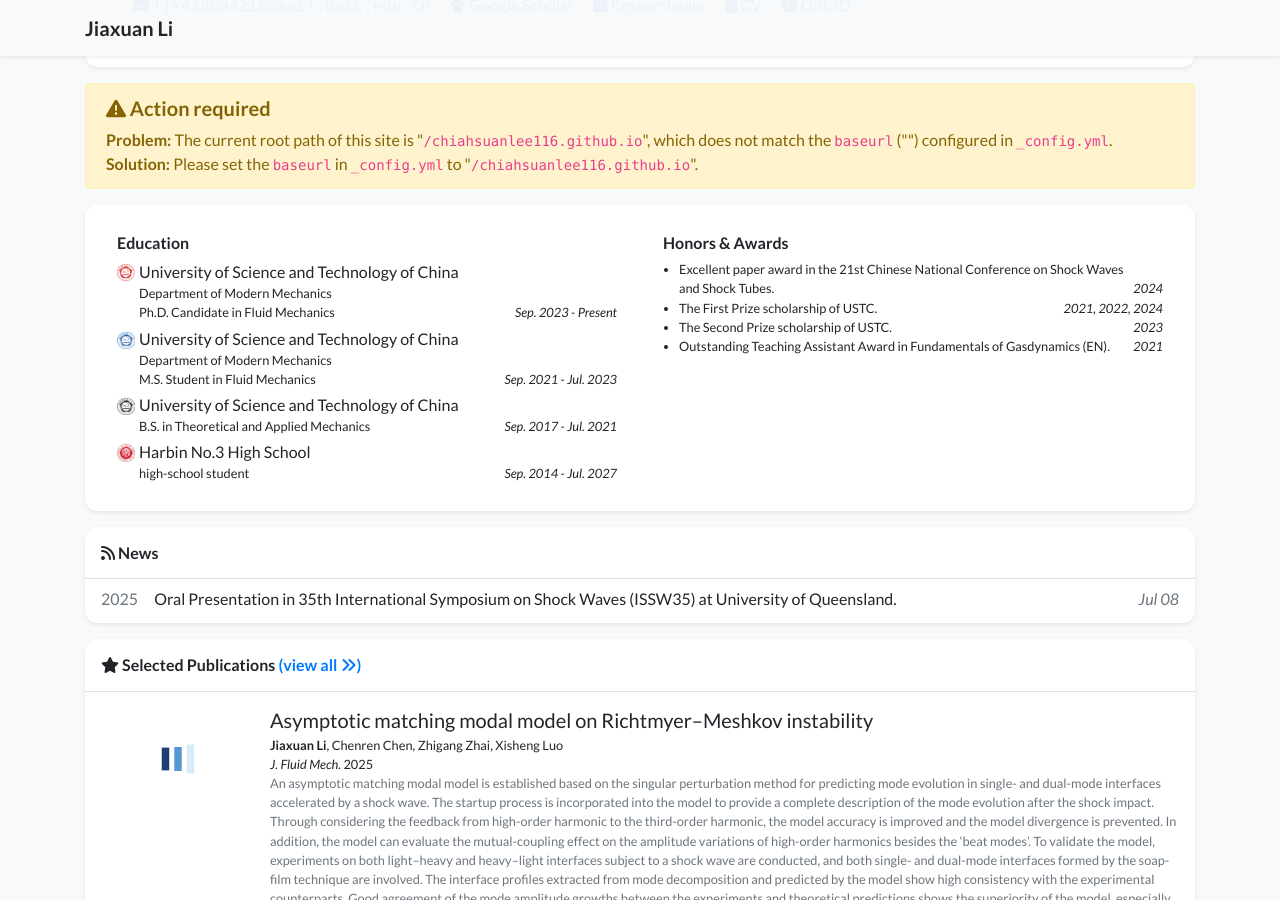
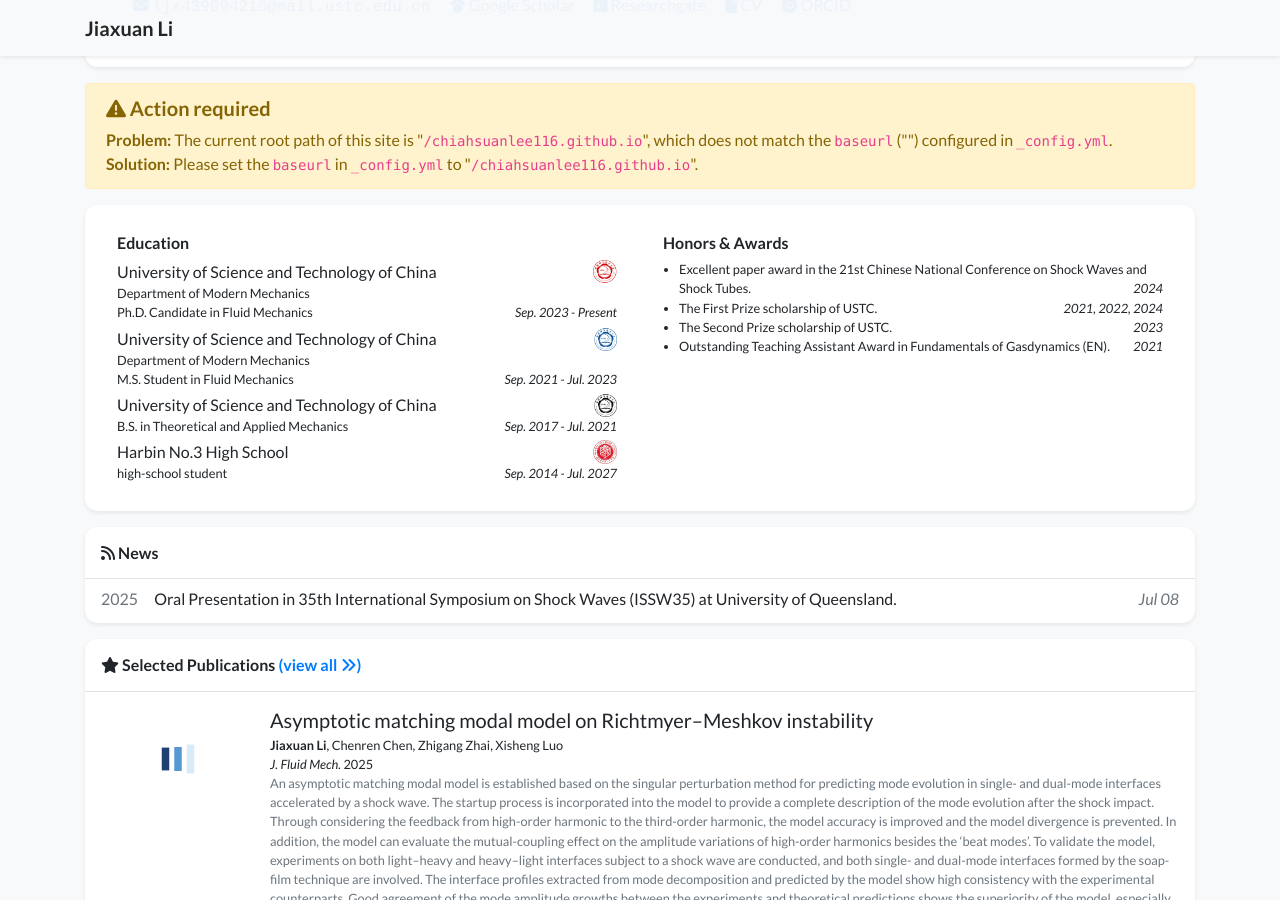
Before and after one commit to ChiaHsuanLee116/chiahsuanlee116.github.io, a Jekyll site: the page built from index.html, in a window 1280 px wide and 900 px high, scrolled down 400 px. Built offline with Jekyll 4.4.1, drawn with Linux system fonts in a browser that asks for light colours; nearby versions of some CDN libraries; a style sheet for code colours, icons or effects is not loaded.

Commit message:
Update experience_card.html

```diff
--- a/_includes/widgets/experience_card.html
+++ b/_includes/widgets/experience_card.html
@@ -10,14 +10,10 @@
                             <ul class="list-unstyled mb-1">
                                 {% for item in site.data.profile.education %}
                                 <li class="media mb-1">
-                                    <img src="{{ item.logo | relative_url }}" alt="{{ item.name }}" style="width: 18px;" class="mr-1 mt-1">
                                     <div class="media-body">
-                                        <div>{{ item.name }}</div>
-                                        <div class="small">{{ item.dept }}</div>
-                                        <div class="small d-flex">
-                                            <div>{{ item.position }}</div>
-                                            <div class="mt-auto ml-auto no-break"><em>{{ item.date }}</em></div>
-                                        </div>
+                                        <p class="my-0">{{ item.name }} <img src="{{ item.logo }}" alt="{{ item.name }}" style="height: 24px;" class="float-right"></p>
+                                        <p class="small my-0">{{ item.dept }}</p>
+                                        <p class="small my-0">{{ item.position }} <em class="float-right">{{ item.date }}</em></p>
                                     </div>
                                 </li>
                                 {% endfor %}
@@ -26,49 +22,30 @@
                     </div>
                     {% endif %}
 
-                    {% if site.data.profile.experience %}
                     <div class="col-md-6">
+                    {% if site.data.profile.experiences %}
                         <div class="mx-2 my-1">
-                            <h6>Experience</h6>
-                            <ul class="list-unstyled mb-1">
-                                {% for item in site.data.profile.experience %}
-                                <li class="media mb-1">
-                                    <img src="{{ item.logo | relative_url }}" alt="{{ item.name }}" style="width: 18px;" class="mr-1 mt-1">
-                                    <div class="media-body">
-                                        <div>{{ item.name }}</div>
-                                        <div class="small">{{ item.dept }}</div>
-                                        <div class="small d-flex">
-                                            <div>{{ item.position }}</div>
-                                            <div class="mt-auto ml-auto no-break"><em>{{ item.date }}</em></div>
-                                        </div>
-                                    </div>
-                                </li>
+                            <h6>Experiences</h6>
+                            <ul class="list small pl-3 mb-1">
+                                {% for item in site.data.profile.experiences %}
+                                <li>{{ item.name }} <em class="float-right">{{ item.date }}</em></li>
                                 {% endfor %}
                             </ul>
                         </div>
-                    </div>
                     {% endif %}
 
                     {% if site.data.profile.awards %}
-                    <div class="col-md-6">
                         <div class="mx-2 my-1">
                             <h6>Honors & Awards</h6>
                             <ul class="list small pl-3 mb-1">
                                 {% for item in site.data.profile.awards %}
-                                <li>
-                                    <div class="d-flex">
-                                        <div>{{ item.name }}</div>
-                                        <div class="ml-auto mt-auto no-break"><em>{{ item.date }}</em></div>
-                                    </div>
-                                </li>
+                                <li>{{ item.name }} <em class="float-right">{{ item.date }}</em></li>
                                 {% endfor %}
                             </ul>
                         </div>
+                    {% endif %}
                     </div>
-                    {% endif %}
-
                 </div>
-
             </div>
         </div>
     </div>
```
